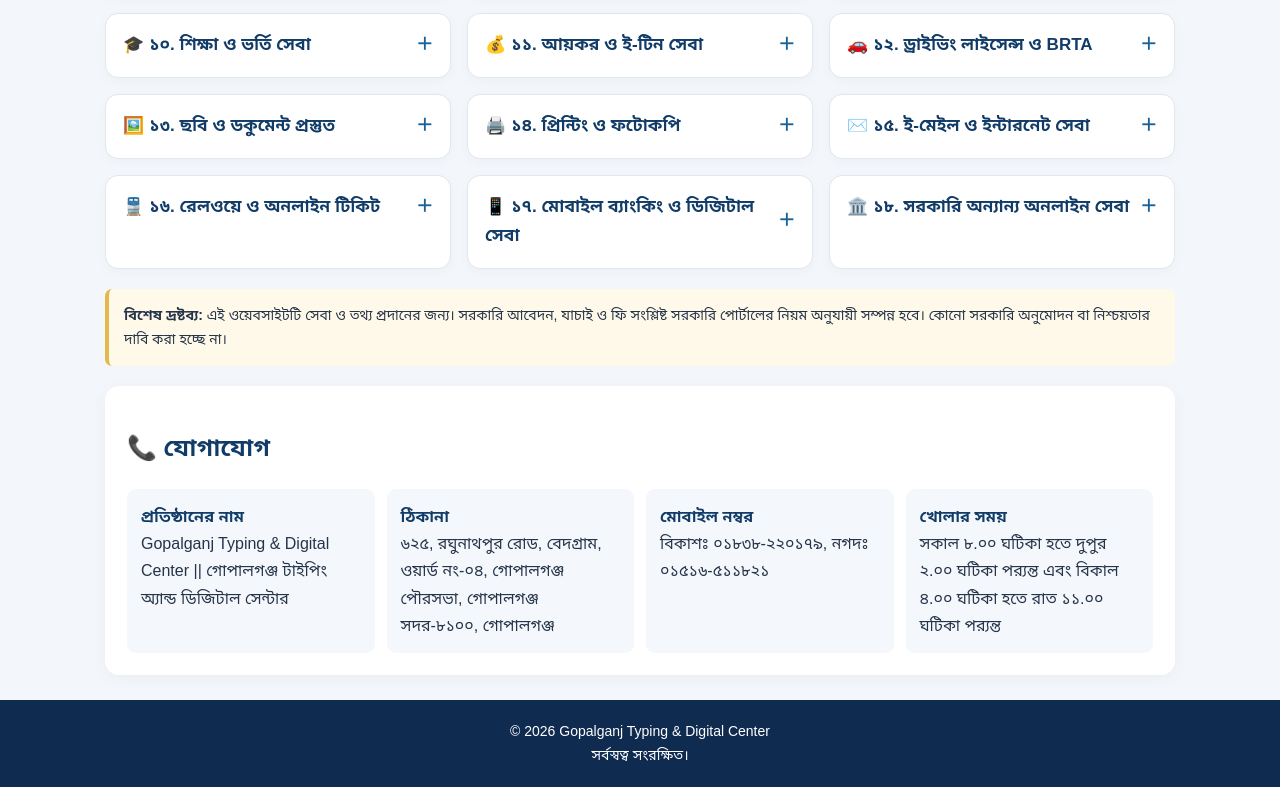
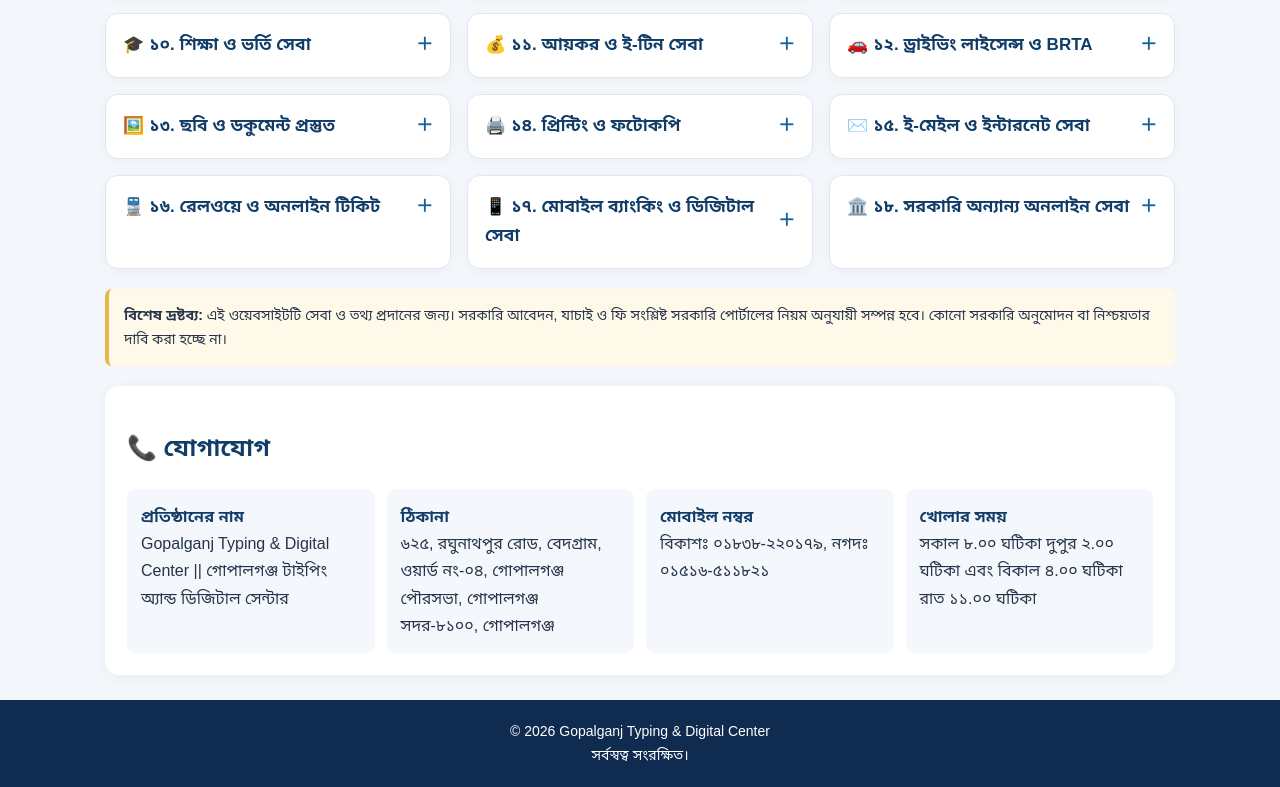
Before and after one commit to GOPALGANJ999/gopalganj-typing-center, a plain HTML site: page index.html in a window 1280 px wide. Shown: the part 879-1666 px from the top of the page. Drawn offline with Linux system fonts and the light colour scheme.

Commit message:
Fix opening hours formatting in contact section

```diff
--- a/index.html
+++ b/index.html
@@ -301,7 +301,7 @@ footer{background:#102b50;color:white;text-align:center;padding:20px;font-size:1
 <div class="contact-item"><b>প্রতিষ্ঠানের নাম</b>Gopalganj Typing &amp; Digital Center || গোপালগঞ্জ টাইপিং অ্যান্ড ডিজিটাল সেন্টার</div>
 <div class="contact-item"><b>ঠিকানা</b>৬২৫, রঘুনাথপুর রোড, বেদগ্রাম, ওয়ার্ড নং-০৪, গোপালগঞ্জ পৌরসভা, গোপালগঞ্জ সদর-৮১০০, গোপালগঞ্জ</div>
 <div class="contact-item"><b>মোবাইল নম্বর</b> বিকাশঃ ০১৮৩৮-২২০১৭৯, নগদঃ ০১৫১৬-৫১১৮২১</div>
-<div class="contact-item"><b>খোলার সময়</b> সকাল ৮.০০ ঘটিকা হতে দুপুর ২.০০ ঘটিকা পর‌্যন্ত এবং বিকাল ৪.০০ ঘটিকা হতে রাত ১১.০০ ঘটিকা পর‌্যন্ত</div>
+<div class="contact-item"><b>খোলার সময়</b> সকাল ৮.০০ ঘটিকা দুপুর ২.০০ ঘটিকা এবং বিকাল ৪.০০ ঘটিকা রাত ১১.০০ ঘটিকা</div>
 </div>
 </section>
 </main>
```
